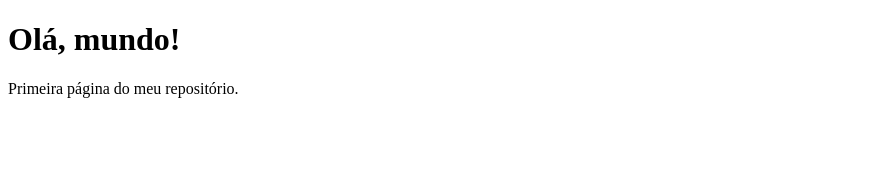
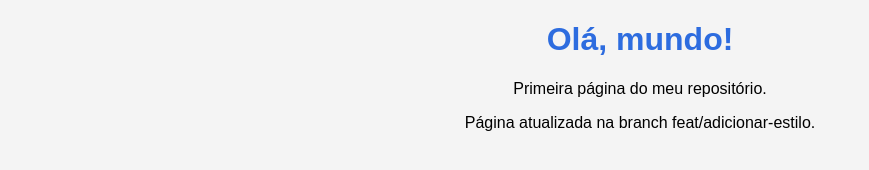
Before and after one commit to leonel621/extensao-dev-e-git, a plain HTML site: page index.html in a window 1280 px wide. Shown: the whole page, without its empty margins (0-869 px from the left). Drawn offline with Linux system fonts and the light colour scheme.

Commit message:
feat: adiciona estilo à página inicial
Adiciona cores e fonte à página inicial e um novo parágrafo

```diff
--- a/index.html
+++ b/index.html
@@ -3,11 +3,16 @@
   <head>
     <meta charset="UTF-8">
     <title>Minha página</title>
+	<style>
+  body { font-family: Arial, sans-serif; background-color: #f4f4f4; text-align: center; }
+  h1 { color: #2d6cdf; }
+</style>
   </head>
   <body>
     <main>
       <h1>Olá, mundo!</h1>
       <p>Primeira página do meu repositório.</p>
+	  <p>Página atualizada na branch feat/adicionar-estilo.</p>
     </main>
   </body>
 </html>
```
